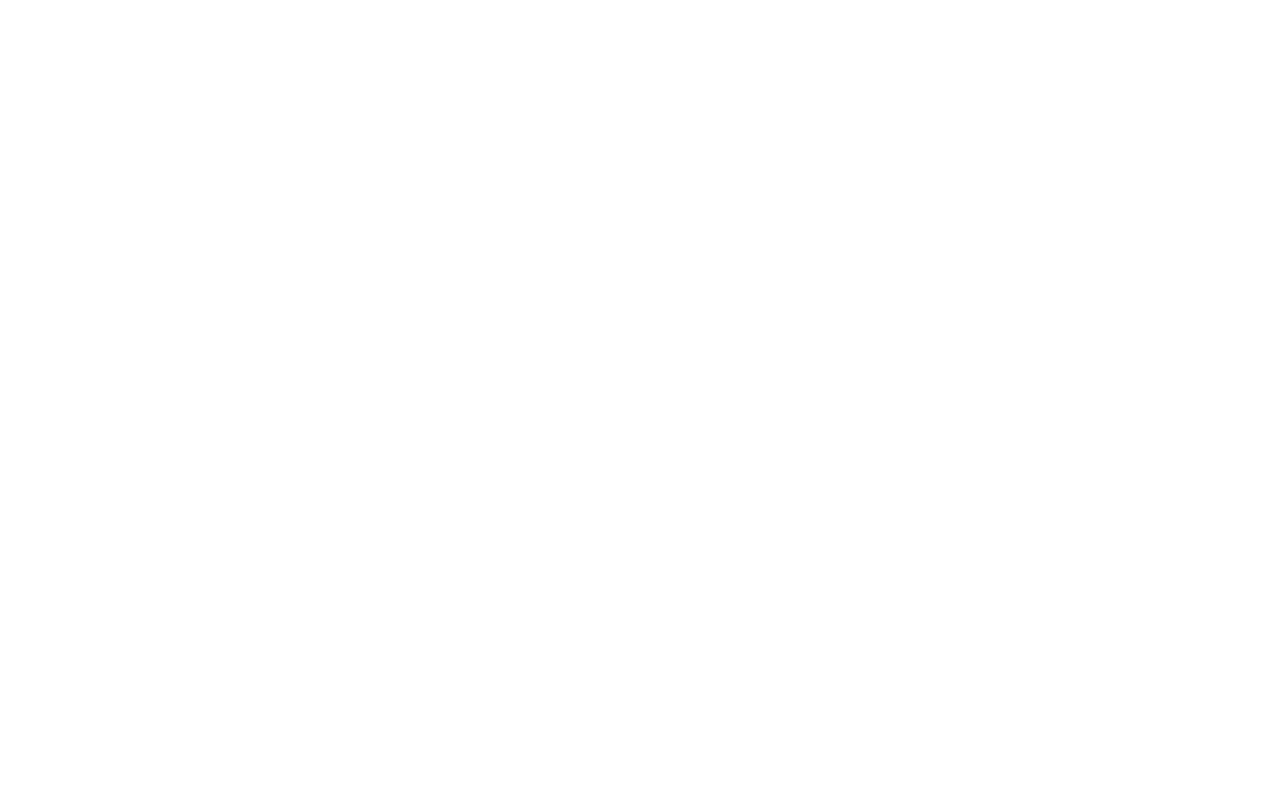
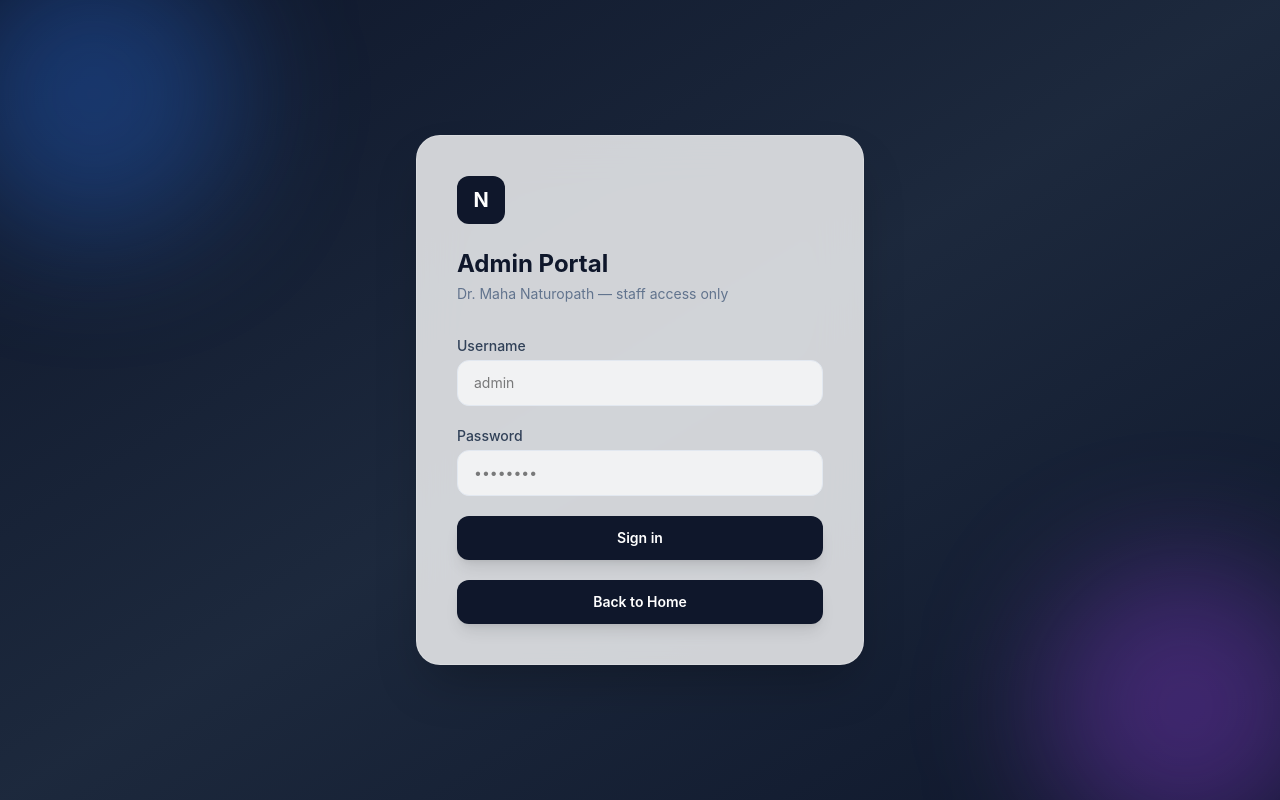
Before and after one commit to ShriVenkateshBabu/NaturesCure_AdminPanel, a React (Vite) app: page / in a window 1280 px wide. Before the commit this address had no page. Built offline with nearby package versions, Linux system fonts and the light colour scheme.

Commit message:
resolved/

```diff
--- a/src/Routes/AppRoutes.jsx
+++ b/src/Routes/AppRoutes.jsx
@@ -12,6 +12,7 @@
     <Routes>
       <Route path="/staff/login" element={<Adminlogin />} />
       <Route path="/login" element={<Adminlogin />} />
+      <Route path="/" element={<Adminlogin />} />
       <Route path="/admin/dashboard" element={<AdminDashBoard />} />
       <Route path="/admin/appointments" element={<Appointments />} />
       <Route path="/admin/dietmodule" element={<DietModule />} />
```
